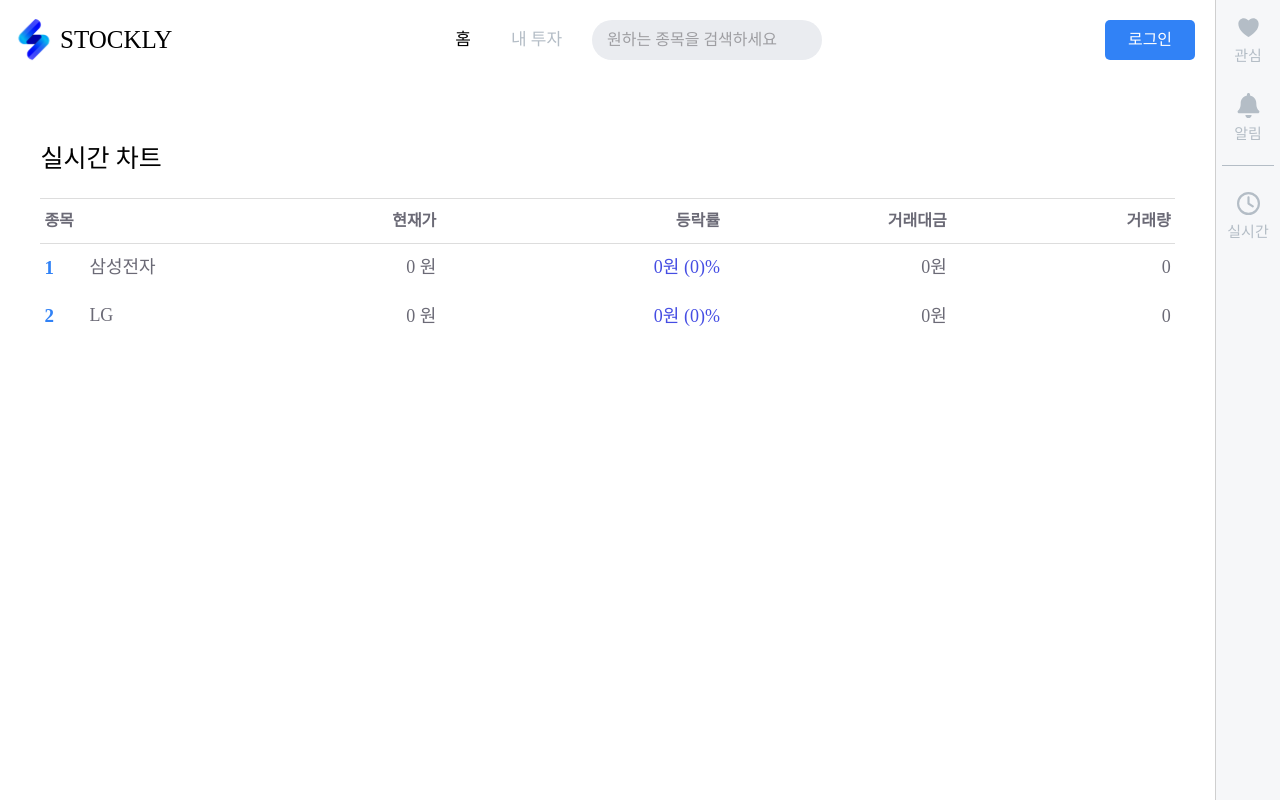
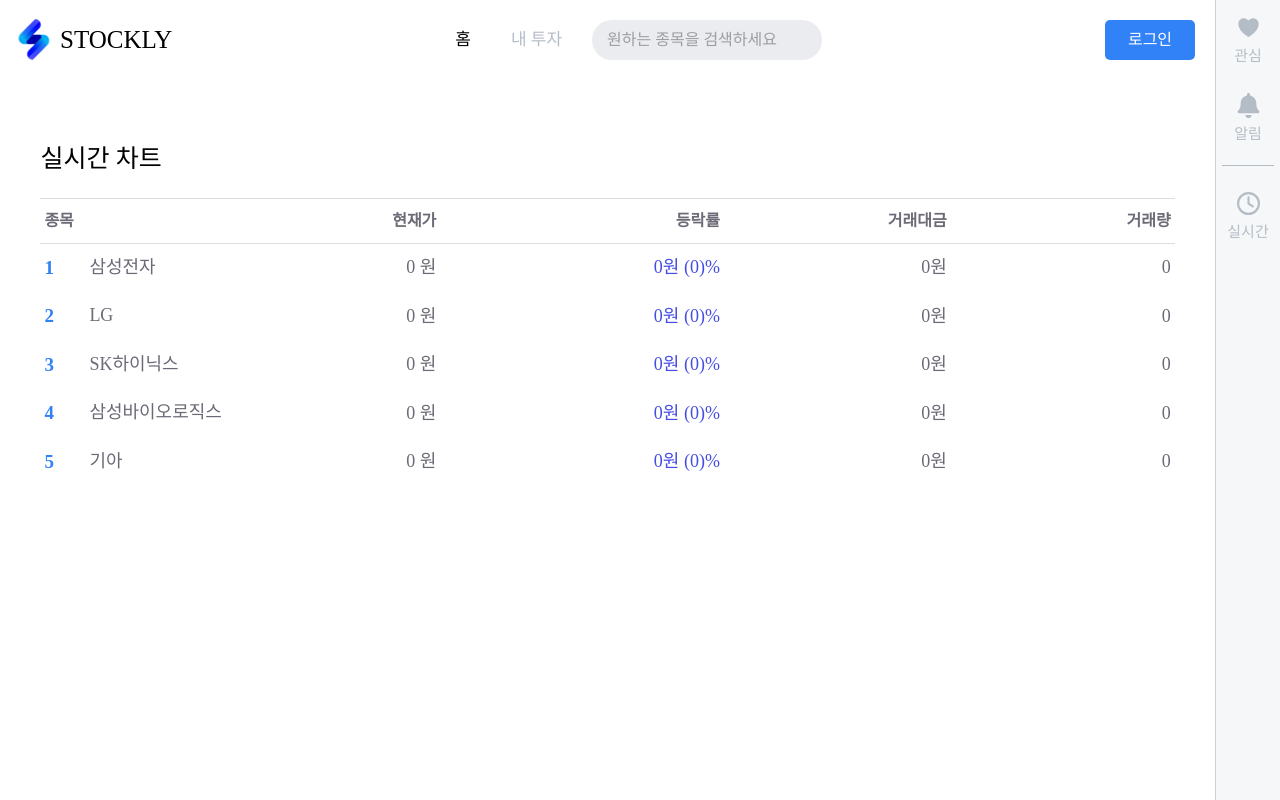
Before and after one commit to sykang519/StocklyFrontend, a React (Vite) app: page /main in a window 1280 px wide. Built offline with nearby package versions, Linux system fonts and the light colour scheme; no server answers; a web font is replaced by a local one; what chartjs-plugin-zoom would draw is missing.

Commit message:
chore: 회사 리스트 수정

```diff
--- a/src/components/StockChartList.tsx
+++ b/src/components/StockChartList.tsx
@@ -42,7 +42,38 @@ function StockChart() {
       symbol: '003550',
       volume: 0,
       trading_value: 0,
-    }
+    },
+    {
+      close: 0,
+      id: 2,
+      name: 'SK하이닉스',
+      rate: 0,
+      rate_price: 0,
+      symbol: '000660',
+      volume: 0,
+      trading_value: 0,
+    },
+    {
+      close: 0,
+      id: 5,
+      name: '삼성바이오로직스',
+      rate: 0,
+      rate_price: 0,
+      symbol: '207940',
+      volume: 0,
+      trading_value: 0,
+    },
+    {
+      close: 0,
+      id: 6,
+      name: '기아',
+      rate: 0,
+      rate_price: 0,
+      symbol: '000270',
+      volume: 0,
+      trading_value: 0,
+    },
+
   ]
 
   // const stockDatas = [
```
